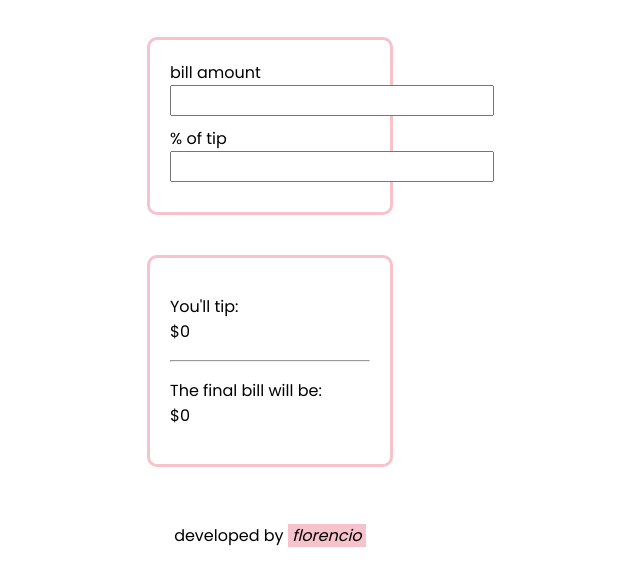
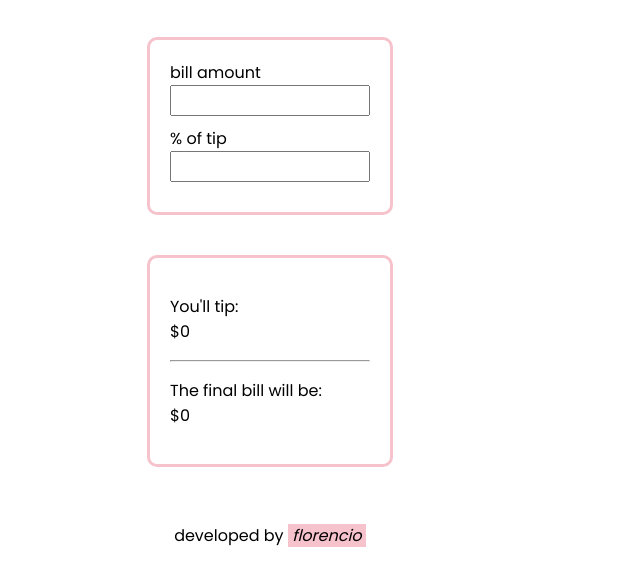
Before and after one commit to razziefox/TipTap, a plain HTML site: page index.html in a window 1280 px wide. Shown: the part 136-722 px from the top of the page, without its empty margins (370-1010 px from the left). Drawn offline with Linux system fonts and the light colour scheme.

Commit message:
fixed input boxes width

```diff
--- a/styles.css
+++ b/styles.css
@@ -76,6 +76,13 @@ a {
 
 }
 
+input {
+
+    width: 200px;
+    max-width: 200px;
+
+}
+
 input, select:focus, textarea {
 
     font-size: 16px !important;
```
